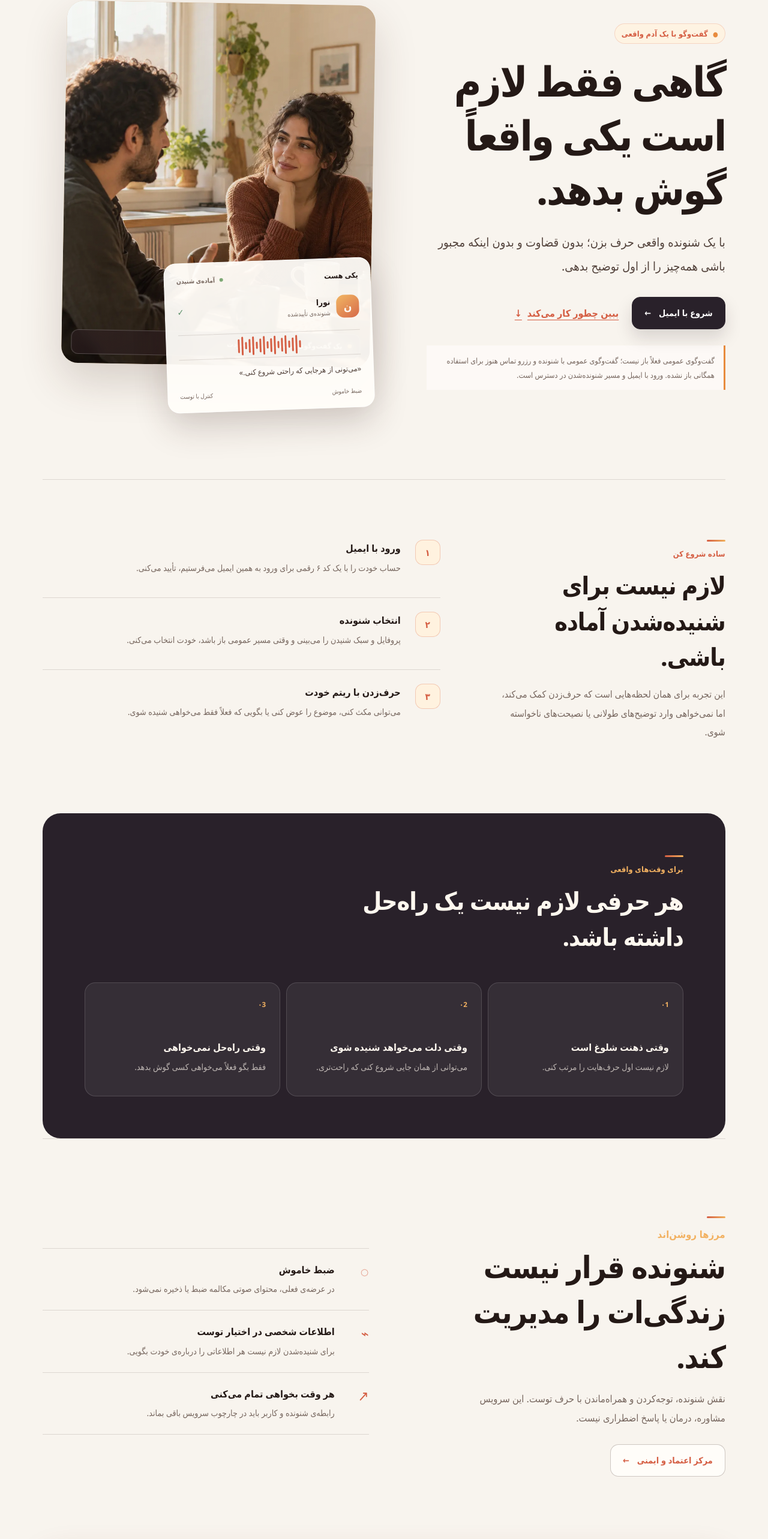
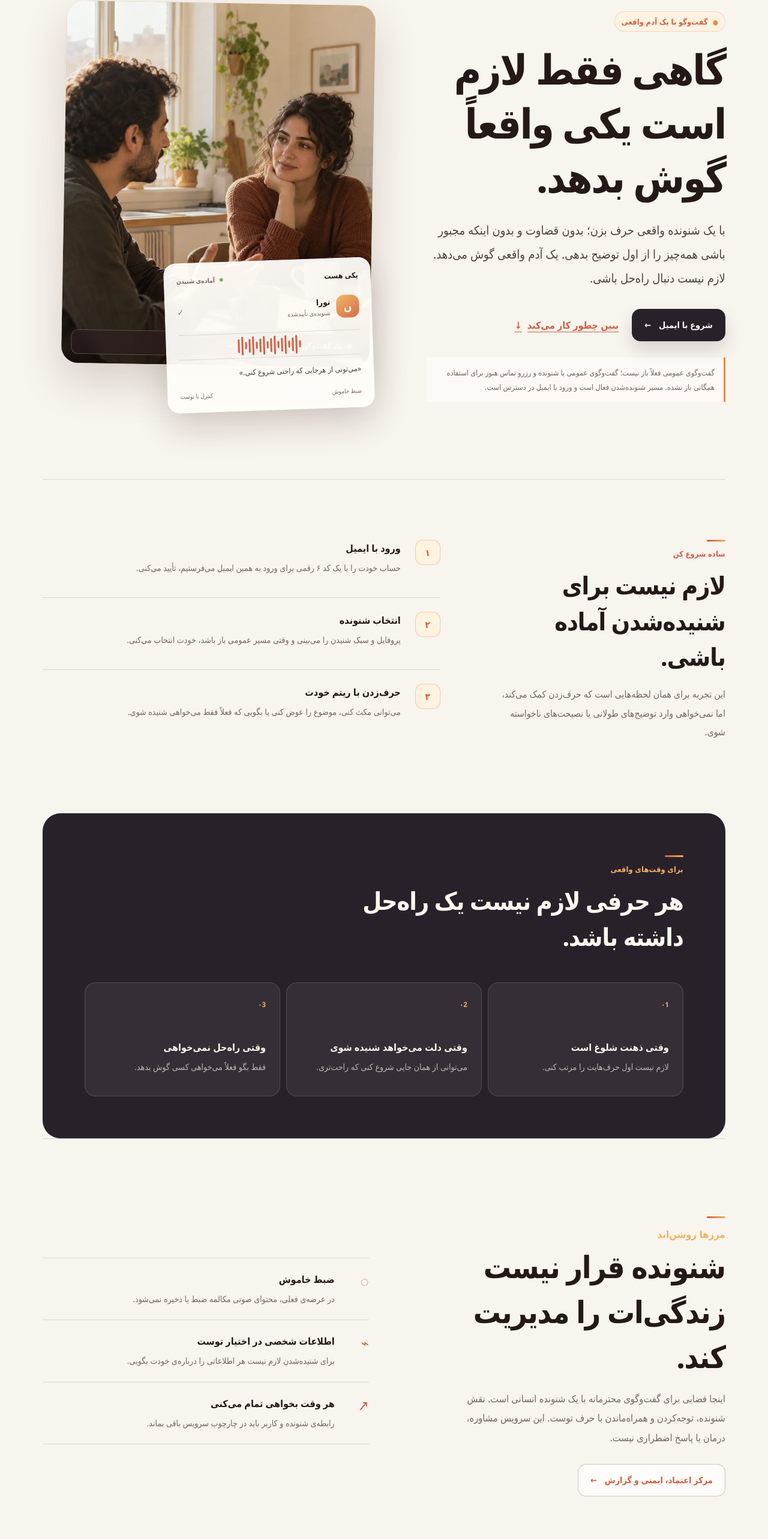
Before and after one commit to morfisam25-tech/YEKI-HAST, a Next.js app in the folder apps/web/: page / in a window 1280 px wide. Shown: the part 177-2743 px from the top of the page at 60% size. Built offline with nearby package versions, Linux system fonts and the light colour scheme.

Commit message:
Align Web home copy with current public-surface guards

```diff
--- a/apps/web/app/page.tsx
+++ b/apps/web/app/page.tsx
@@ -112,14 +112,14 @@ export default function Page() {
           <p className={styles.eyebrow}><span aria-hidden="true">●</span> گفت‌وگو با یک آدم واقعی</p>
           <h1 id="page-title">گاهی فقط لازم است یکی واقعاً گوش بدهد.</h1>
           <p className={styles.heroLead}>
-            با یک شنونده واقعی حرف بزن؛ بدون قضاوت و بدون اینکه مجبور باشی همه‌چیز را از اول توضیح بدهی.
+            با یک شنونده واقعی حرف بزن؛ بدون قضاوت و بدون اینکه مجبور باشی همه‌چیز را از اول توضیح بدهی. یک آدم واقعی گوش می‌دهد. لازم نیست دنبال راه‌حل باشی.
           </p>
           <div className={styles.heroActions}>
             <a className={styles.primaryAction} href="#login">شروع با ایمیل <span aria-hidden="true">←</span></a>
             <a className={styles.textAction} href="#how-it-works">ببین چطور کار می‌کند <span aria-hidden="true">↓</span></a>
           </div>
           <p className={styles.availability}>
-            گفت‌وگوی عمومی فعلاً باز نیست؛ گفت‌وگوی عمومی با شنونده و رزرو تماس هنوز برای استفاده همگانی باز نشده. ورود با ایمیل و مسیر شنونده‌شدن در دسترس است.
+            گفت‌وگوی عمومی فعلاً باز نیست؛ گفت‌وگوی عمومی با شنونده و رزرو تماس هنوز برای استفاده همگانی باز نشده. مسیر شنونده‌شدن فعال است و ورود با ایمیل در دسترس است.
           </p>
         </div>
 
@@ -199,8 +199,8 @@ export default function Page() {
         <div className={styles.trustPanel}>
           <p className={styles.sectionKicker}>مرزها روشن‌اند</p>
           <h2 id="trust-title">شنونده قرار نیست زندگی‌ات را مدیریت کند.</h2>
-          <p>نقش شنونده، توجه‌کردن و همراه‌ماندن با حرف توست. این سرویس مشاوره، درمان یا پاسخ اضطراری نیست.</p>
-          <a className={styles.outlineAction} href="/trust">مرکز اعتماد و ایمنی <span aria-hidden="true">←</span></a>
+          <p>اینجا فضایی برای گفت‌وگوی محترمانه با یک شنونده انسانی است. نقش شنونده، توجه‌کردن و همراه‌ماندن با حرف توست. این سرویس مشاوره، درمان یا پاسخ اضطراری نیست.</p>
+          <a className={styles.outlineAction} href="/trust">مرکز اعتماد، ایمنی و گزارش <span aria-hidden="true">←</span></a>
         </div>
         <div className={styles.trustPoints}>
           <div><span className={styles.pointIcon}>◌</span><div><strong>ضبط خاموش</strong><p>در عرضه‌ی فعلی، محتوای صوتی مکالمه ضبط یا ذخیره نمی‌شود.</p></div></div>
@@ -213,7 +213,7 @@ export default function Page() {
         <div>
           <p className={styles.sectionKicker}>اگر خوب گوش می‌دهی</p>
           <h2 id="listener-title">شنونده‌ی یکی هست شو.</h2>
-          <p>پیش از ارزیابی، با نقش شنونده، مرزهای رابطه و اصول ایمنی آشنا می‌شوی.</p>
+          <p>پیش از ارزیابی، با نقش شنونده، مرزهای رابطه و اصول ایمنی آشنا می‌شوی. اگر فقط می‌خواهی با سرویس آشنا شوی، نیازی به ورود نیست.</p>
         </div>
         <a className={styles.darkAction} href="/listener">مسیر شنونده‌شدن <span aria-hidden="true">←</span></a>
       </section>
@@ -262,7 +262,7 @@ export default function Page() {
               <h3>خوش آمدی.</h3>
               <div className={styles.verifiedNotice}><p>حساب <strong dir="ltr">{verifiedEmail}</strong> با موفقیت تأیید شد.</p><p>گفت‌وگوی عمومی هنوز برای استفاده همگانی باز نشده است.</p></div>
               <div className={styles.verifiedActions}>
-                <a className={styles.listenerAction} href="/listener">مسیر شنونده‌شدن</a>
+                <a className={styles.listenerAction} href="/listener">ادامه مسیر شنونده</a>
                 <button className={styles.textButton} type="button" onClick={logout}>خروج از حساب</button>
               </div>
             </div>
@@ -273,7 +273,7 @@ export default function Page() {
       <footer className={styles.footer}>
         <div className={styles.footerBrand}><span className={styles.brandMark} aria-hidden="true">ی</span><strong>یکی هست</strong><p>برای وقت‌هایی که فقط می‌خواهی کسی گوش بدهد.</p></div>
         <nav className={styles.footerNav} aria-label="پیوندهای پایانی">
-          <a href="/trust">اعتماد</a><a href="/safety">ایمنی</a><a href="/faq">سؤالات متداول</a><a href="/privacy">حریم خصوصی</a><a href="/terms">قوانین استفاده</a><a href="/account/delete">حذف حساب</a>
+          <a href="/trust">اعتماد</a><a href="/safety">ایمنی</a><a href="/faq">سؤالات متداول</a><a href="/privacy">حریم خصوصی</a><a href="/terms">قوانین استفاده</a><a href="/account/delete">حذف حساب</a><a href="mailto:sales@uniqueholding.com.tr">پشتیبانی</a>
         </nav>
       </footer>
     </main>
```
